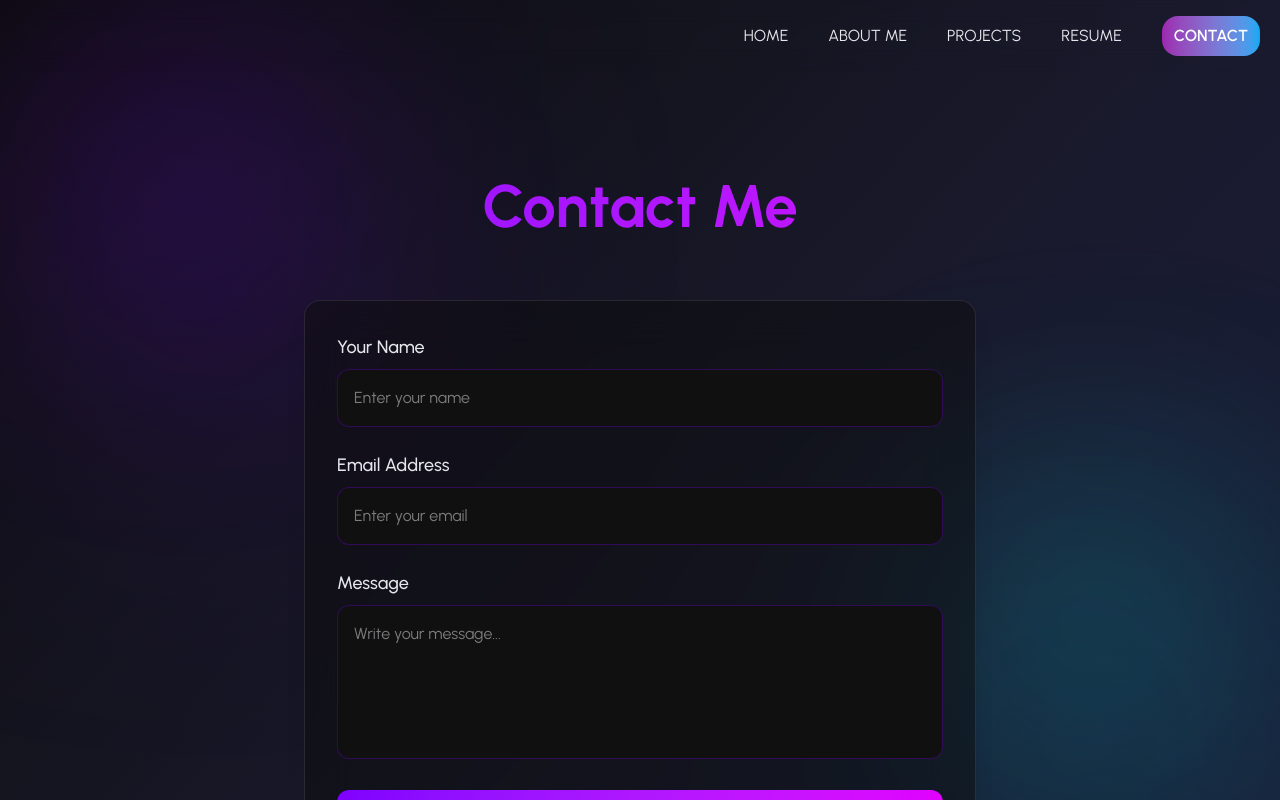
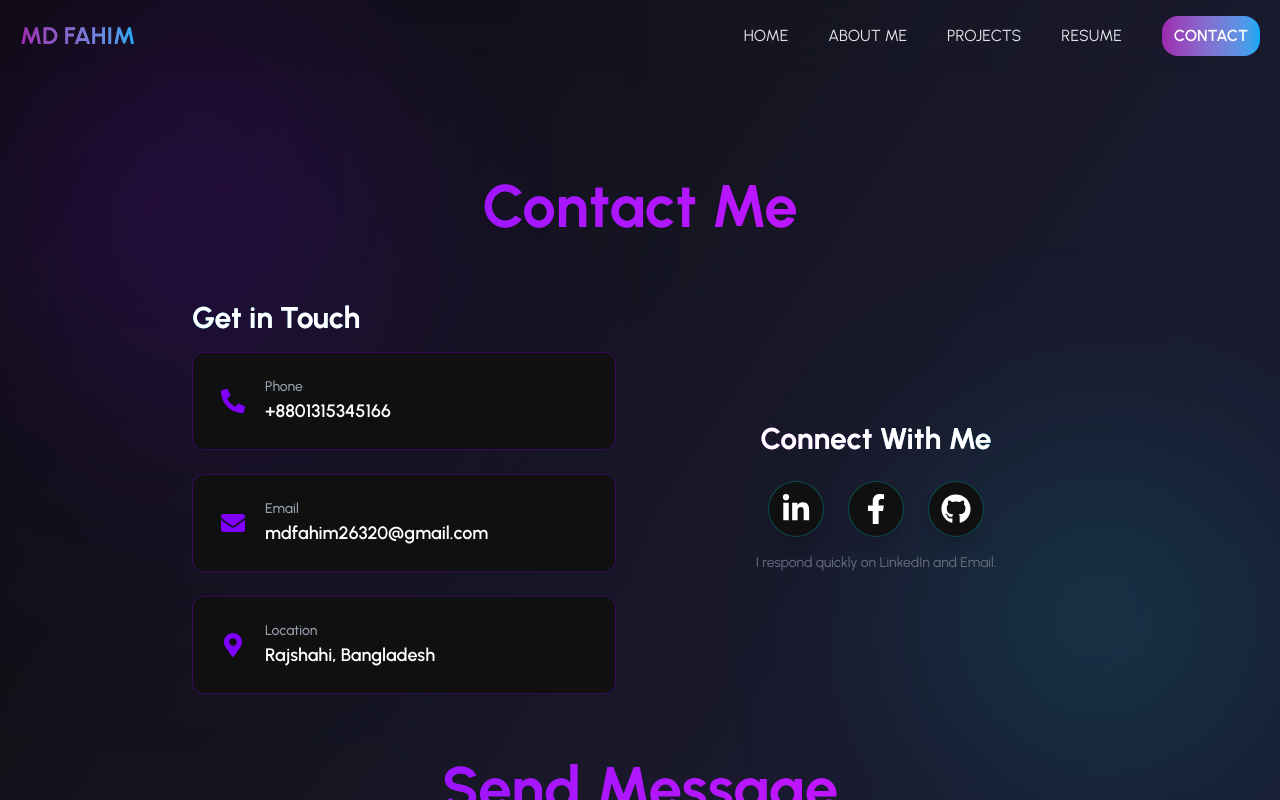
Before and after one commit to lvfahim/myProtfileo, a React (Vite) app: page /contact in a window 1280 px wide. Shown: the top 800 px of the page. Built offline with nearby package versions, Linux system fonts and the light colour scheme.

Commit message:
my cotact section is okay

```diff
--- a/src/Component/Navber.jsx
+++ b/src/Component/Navber.jsx
@@ -43,7 +43,7 @@ const Navbar = () => {
 
         {/* Logo */}
         <div className="text-2xl font-bold bg-gradient-to-r from-[#9C27B0] to-[#03A9F4] text-transparent bg-clip-text">
-
+          MD FAHIM
         </div>
 
         {/* Mobile dropdown */}
--- a/src/Page/Contoct.jsx
+++ b/src/Page/Contoct.jsx
@@ -1,42 +1,113 @@
 import React, { useEffect, useRef } from "react";
 import { motion } from "framer-motion";
 import gsap from "gsap";
+import { FaPhoneAlt, FaEnvelope, FaMapMarkerAlt, FaLinkedinIn, FaFacebookF, FaGithub, FaTwitter } from 'react-icons/fa';
 
 const Contact = () => {
+
     const titleRef = useRef(null);
+    const contactDetailsRef = useRef(null);
     const formRef = useRef(null);
+
+    const contactInfo = [
+        { icon: FaPhoneAlt, label: "Phone", value: "+8801315345166" },
+        { icon: FaEnvelope, label: "Email", value: "mdfahim26320@gmail.com" },
+        { icon: FaMapMarkerAlt, label: "Location", value: "Rajshahi, Bangladesh" },
+    ];
+
+    const socialLinks = [
+        { icon: FaLinkedinIn, link: "https://www.linkedin.com/in/md-fahim-numan/" },
+        { icon: FaFacebookF, link: "https://www.facebook.com/lv.fahim.78750" },
+        { icon: FaGithub, link: "https://github.com/lvfahim" },
+
+    ];
 
     useEffect(() => {
 
-        if (titleRef.current) {
         gsap.set(titleRef.current, { y: -40, opacity: 0 });
-        }
-        if (formRef.current) {
+        gsap.set(contactDetailsRef.current, { x: -40, opacity: 0 });
         gsap.set(formRef.current, { y: 60, opacity: 0 });
-        }
-        if (titleRef.current) {
+
+
         gsap.to(titleRef.current, {
             y: 0,
             opacity: 1,
             duration: 1.2,
             ease: "power3.out",
         });
-        }
 
-        if (formRef.current) {
+        gsap.to(contactDetailsRef.current, {
+            x: 0,
+            opacity: 1,
+            duration: 1.2,
+            delay: 0.3,
+            ease: "power3.out",
+        });
+
         gsap.to(formRef.current, {
             y: 0,
             opacity: 1,
             duration: 1.3,
-                delay: 0.3,
+            delay: 0.6,
             ease: "power3.out",
         });
-        }
     }, []);
+
+    const ContactDetails = () => (
+        <div ref={contactDetailsRef} className="max-w-4xl mx-auto grid grid-cols-1 lg:grid-cols-2 gap-12 mb-16">
+
+            <div className="space-y-6">
+                <h2 className="text-3xl font-bold text-white mb-4
+                               bg-gradient-to-r from-[#00DBDE] to-[#7F00FF]
+                               text-transparent bg-clip-text">
+                    Get in Touch
+                </h2>
+                {contactInfo.map((item, index) => (
+                    <motion.div
+                        key={index}
+                        whileHover={{ scale: 1.03, boxShadow: "0 0 15px rgba(127, 0, 255, 0.4)" }}
+                        className="bg-[#101010] p-6 rounded-xl border border-[#7F00FF]/30 transition duration-300 flex items-center space-x-4"
+                    >
+                        <item.icon className="text-2xl text-[#7F00FF] min-w-[2rem]" />
+                        <div>
+                            <p className="text-sm text-gray-400 font-medium">{item.label}</p>
+                            <p className="text-lg font-semibold text-white">{item.value}</p>
+                        </div>
+                    </motion.div>
+                ))}
+            </div>
+
+
+            <div className="flex flex-col justify-center items-start lg:items-center">
+                <h2 className="text-3xl font-bold text-white mb-6 mt-6 lg:mt-0
+                               bg-gradient-to-r from-[#E100FF] to-[#00DBDE]
+                               text-transparent bg-clip-text">
+                    Connect With Me
+                </h2>
+                <div className="flex space-x-6">
+                    {socialLinks.map((item, index) => (
+                        <motion.a
+                            key={index}
+                            href={item.link}
+                            target="_blank"
+                            rel="noopener noreferrer"
+                            whileHover={{ scale: 1.2, y: -5 }}
+                            whileTap={{ scale: 0.9 }}
+                            className="text-white text-3xl p-3 rounded-full bg-[#101010] border border-[#00DBDE]/30
+                                       shadow-lg hover:text-[#00DBDE] transition duration-300"
+                        >
+                            <item.icon />
+                        </motion.a>
+                    ))}
+                </div>
+                <p className="mt-4 text-sm text-gray-500">I respond quickly on LinkedIn and Email.</p>
+            </div>
+        </div>
+    );
 
     return (
         <div className="relative min-h-screen px-6 lg:px-20 py-20 text-gray-200">
-            <title>Contact Me</title>
+
             <div className="absolute inset-0 -z-10">
                 <div className="w-72 h-72 bg-[#7F00FF]/25 blur-[150px] rounded-full absolute top-10 left-10"></div>
                 <div className="w-72 h-72 bg-[#00DBDE]/20 blur-[150px] rounded-full absolute bottom-20 right-10"></div>
@@ -51,12 +122,22 @@ const Contact = () => {
                 Contact Me
             </h1>
 
+
+            <ContactDetails />
+            <h1
+                ref={titleRef}
+                className="text-4xl lg:text-6xl font-bold text-center mb-16
+                   bg-gradient-to-r from-[#7F00FF] to-[#E100FF]
+                   text-transparent bg-clip-text"
+            >
+                Send Message
+            </h1>
+
+
             <motion.div
                 ref={formRef}
-
                 className="max-w-2xl mx-auto bg-[#0D0D0D]/50 backdrop-blur-xl p-8 rounded-2xl border border-white/10 shadow-xl"
             >
-
                 <form className="space-y-6">
                     <motion.div whileHover={{ scale: 1.02 }} transition={{ duration: 0.3 }}>
                         <label className="text-lg font-medium">Your Name</label>
@@ -68,7 +149,6 @@ const Contact = () => {
                         />
                     </motion.div>
 
-
                     <motion.div whileHover={{ scale: 1.02 }} transition={{ duration: 0.3 }}>
                         <label className="text-lg font-medium">Email Address</label>
                         <input
@@ -78,7 +158,6 @@ const Contact = () => {
                              focus:border-[#E100FF] focus:outline-none text-gray-200"
                         />
                     </motion.div>
-
 
                     <motion.div whileHover={{ scale: 1.02 }} transition={{ duration: 0.3 }}>
                         <label className="text-lg font-medium">Message</label>
--- a/src/Page/Home.jsx
+++ b/src/Page/Home.jsx
@@ -142,9 +142,6 @@ const Home = () => {
                                 </motion.span>
                             ))}
                         </div>
-                        <p className="mt-4 text-sm text-gray-500">
-                            Comfortable with Rest API and Mongoose[cite: 15].
-                        </p>
                     </motion.div>
 
 
```
Lines whose indentation alone changed are shown as unchanged.
